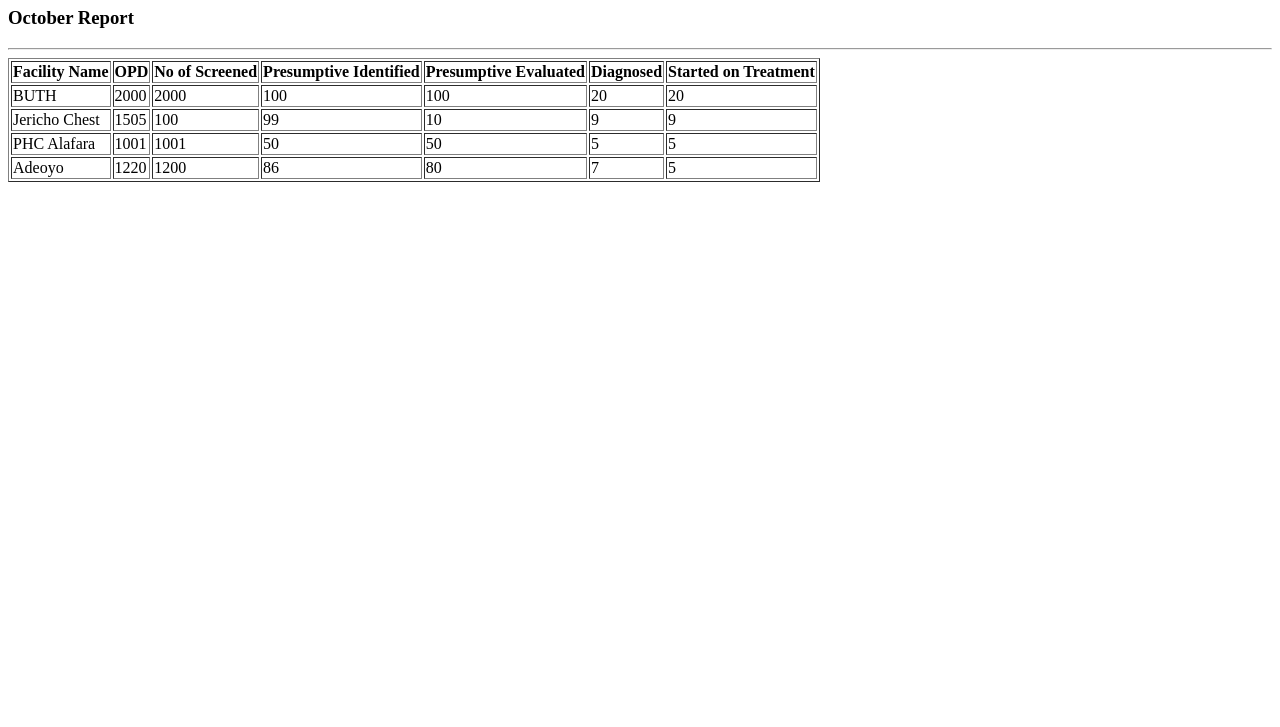
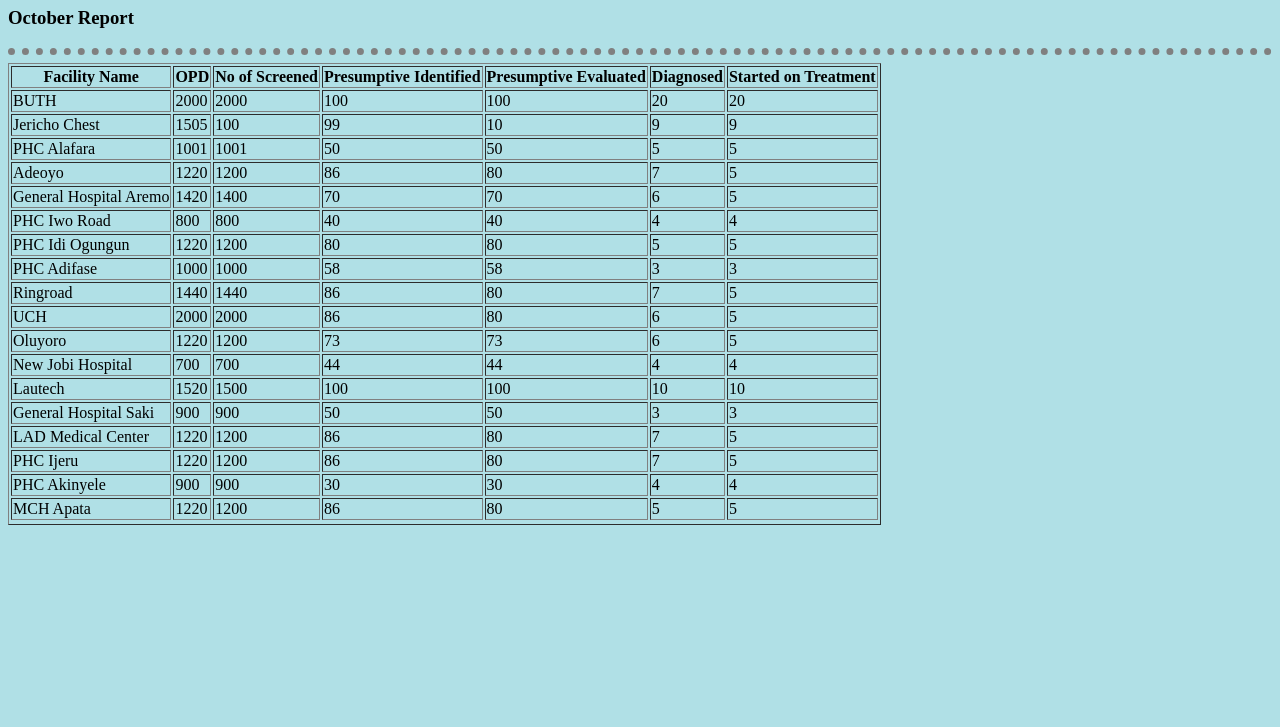
Before and after one commit to Commy2022/Data-Table-TB-Lon3, a plain HTML site: page index.html in a window 1280 px wide. Shown: the part 73-800 px from the top of the page. Drawn offline with Linux system fonts and the light colour scheme.

Commit message:
Add files via upload

```diff
--- a/index.html
+++ b/index.html
@@ -3,6 +3,22 @@
   <head>
     <meta charset="utf-8">
     <title>Data Table TB Lon3</title>
+
+<style>
+
+  body {
+    background-color: powderblue;
+}
+hr {
+  border-style: none;
+  border-top-style: dotted;
+  border-color: grey;
+  border-width: 7px;
+  width 20%;
+}
+
+</style>
+
   </head>
   <body>
     <h1>TB LON3</h1>
@@ -56,6 +72,119 @@
     <td>7</td>
     <td>5</td>
   </tr>
+  <tr>
+    <td>General Hospital Aremo</td>
+    <td>1420</td>
+    <td>1400</td>
+    <td>70</td>
+    <td>70</td>
+    <td>6</td>
+    <td>5</td>
+    <tr>
+      <td>PHC Iwo Road</td>
+      <td>800</td>
+      <td>800</td>
+      <td>40</td>
+      <td>40</td>
+      <td>4</td>
+      <td>4</td>
+      <tr>
+        <td>PHC Idi Ogungun</td>
+        <td>1220</td>
+        <td>1200</td>
+        <td>80</td>
+        <td>80</td>
+        <td>5</td>
+        <td>5</td>
+        <tr>
+          <td>PHC Adifase</td>
+          <td>1000</td>
+          <td>1000</td>
+          <td>58</td>
+          <td>58</td>
+          <td>3</td>
+          <td>3</td>
+          <tr>
+            <td>Ringroad</td>
+            <td>1440</td>
+            <td>1440</td>
+            <td>86</td>
+            <td>80</td>
+            <td>7</td>
+            <td>5</td>
+            <tr>
+              <td>UCH</td>
+              <td>2000</td>
+              <td>2000</td>
+              <td>86</td>
+              <td>80</td>
+              <td>6</td>
+              <td>5</td>
+              <tr>
+                <td>Oluyoro</td>
+                <td>1220</td>
+                <td>1200</td>
+                <td>73</td>
+                <td>73</td>
+                <td>6</td>
+                <td>5</td>
+                <tr>
+                  <td>New Jobi Hospital</td>
+                  <td>700</td>
+                  <td>700</td>
+                  <td>44</td>
+                  <td>44</td>
+                  <td>4</td>
+                  <td>4</td>
+                  <tr>
+                    <td>Lautech</td>
+                    <td>1520</td>
+                    <td>1500</td>
+                    <td>100</td>
+                    <td>100</td>
+                    <td>10</td>
+                    <td>10</td>
+                    <tr>
+                      <td>General Hospital Saki</td>
+                      <td>900</td>
+                      <td>900</td>
+                      <td>50</td>
+                      <td>50</td>
+                      <td>3</td>
+                      <td>3</td>
+                      <tr>
+                        <td>LAD Medical Center</td>
+                        <td>1220</td>
+                        <td>1200</td>
+                        <td>86</td>
+                        <td>80</td>
+                        <td>7</td>
+                        <td>5</td>
+                        <tr>
+                          <td>PHC Ijeru</td>
+                          <td>1220</td>
+                          <td>1200</td>
+                          <td>86</td>
+                          <td>80</td>
+                          <td>7</td>
+                          <td>5</td>
+                          <tr>
+                            <td>PHC Akinyele</td>
+                            <td>900</td>
+                            <td>900</td>
+                            <td>30</td>
+                            <td>30</td>
+                            <td>4</td>
+                            <td>4</td>
+                            <tr>
+                              <td>MCH Apata</td>
+                              <td>1220</td>
+                              <td>1200</td>
+                              <td>86</td>
+                              <td>80</td>
+                              <td>5</td>
+                              <td>5</td>
+                              <tr>
 </table>
   </body>
 </html>
```
